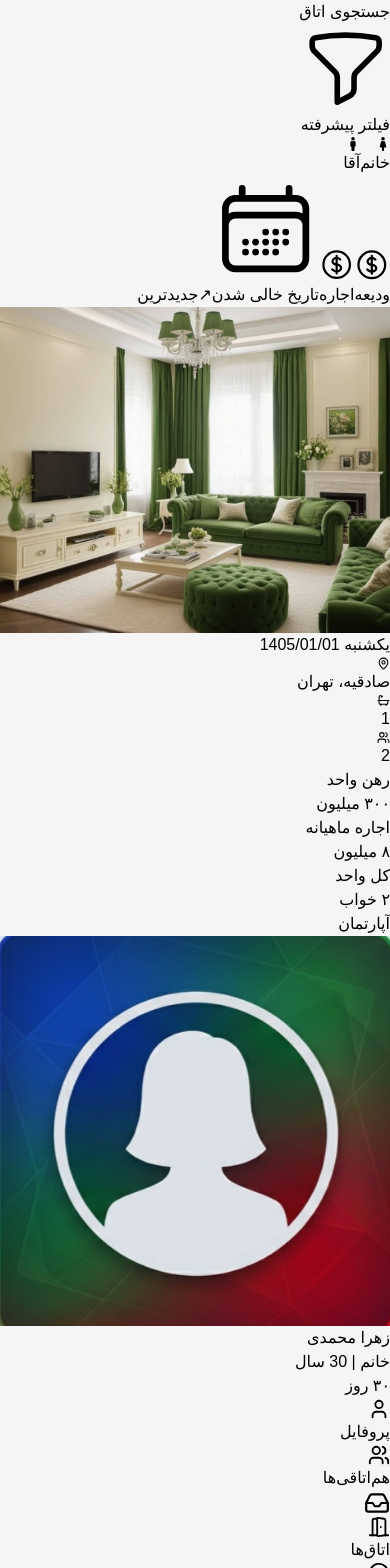
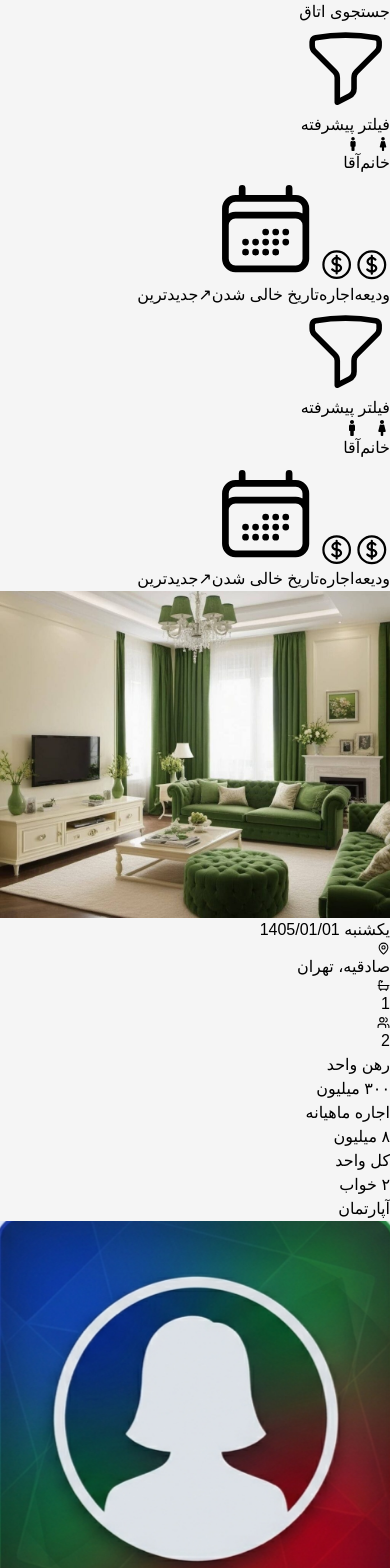
Before and after one commit to Haniemh/Hamkhoone, a React (Vite) app: page /RoomSearch in a window 390 px wide. Shown: the top 1568 px of the page. Built offline with nearby package versions, Linux system fonts and the light colour scheme.

Commit message:
diffrent search page for desktop and mobile

```diff
--- a/src/App.jsx
+++ b/src/App.jsx
@@ -10,6 +10,7 @@ import Chats from "./pages/Chat/ChatPage";
 import RequestPage from "./pages/Request/RequestPage";
 import RoommateSearchPage from "./pages/RoommateSearch/RoommateSearchPage";
 import RoomSearchPage from "./pages/RoomSearch/RoomSearchPage";
+import CreatePropertAd from "./pages/Property/CreatePropertyPage";
 
 function App() {
   return (
@@ -25,6 +26,7 @@ function App() {
         <Route path="/request" element={<RequestPage />} />
         <Route path="/RoommateSearch" element={<RoommateSearchPage />} />
         <Route path="/RoomSearch" element={<RoomSearchPage />} />
+        <Route path="/create-property" element={<CreatePropertAd />} />
       </Routes>
     </BrowserRouter>
   );
--- a/src/pages/RoomSearch/RoomSearchPage.jsx
+++ b/src/pages/RoomSearch/RoomSearchPage.jsx
@@ -6,6 +6,44 @@ export default function RoomSearchPage() {
   const rooms = [
     {
       id: 1,
+      image: "/images/room1.jpg",
+      city: "تهران",
+      district: "صادقیه",
+      bathrooms: 1,
+      roommates: 2,
+      deposit: "۳۰۰ میلیون",
+      rent: "۸ میلیون",
+      mapType: "کل واحد",
+      bedrooms: "۲ خواب",
+      unitType: "آپارتمان",
+      owner: "زهرا محمدی",
+      gender: "female",
+      age: 30,
+      duration: "۳۰ روز",
+      ownerImage: "/images/default-female.png",
+      date: "یکشنبه 1405/01/01",
+    },
+    {
+      id: 2,
+      image: "/images/room1.jpg",
+      city: "تهران",
+      district: "سعادت آباد",
+      bathrooms: 1,
+      roommates: 2,
+      deposit: "۳۰۰ میلیون",
+      rent: "۸ میلیون",
+      mapType: "کل واحد",
+      bedrooms: "۲ خواب",
+      unitType: "آپارتمان",
+      owner: "زهرا محمدی",
+      gender: "male",
+      age: 30,
+      duration: "۳۰ روز",
+      ownerImage: "/images/default-female.png",
+      date: "یکشنبه 1405/01/01",
+    },
+    {
+      id: 3,
       image: "/images/room1.jpg",
       city: "تهران",
       district: "صادقیه",
@@ -34,14 +72,23 @@ export default function RoomSearchPage() {
         </div>
 
         <SearchFilters />
-        <div className="space-y-4 mt-4">
-      {rooms.map((room) => (
-        <RoomCard
+        <div
+          className="
+          mt-5
+          grid
+          grid-cols-1
+          md:grid-cols-2
+          xl:grid-cols-3
+          gap-5
+          "
+        >
+        {rooms.map((room) => (
+          <RoomCard
           key={room.id}
           room={room}
-        />
-      ))}
-    </div>
+          />
+          ))}
+      </div>
 
     <div className="
       bg-white
--- a/src/pages/RoomSearch/SearchFilters.jsx
+++ b/src/pages/RoomSearch/SearchFilters.jsx
@@ -1,11 +1,9 @@
 import { useState } from "react";
 import {
   FunnelIcon,
-  UserIcon,
   CalendarDaysIcon,
   CurrencyDollarIcon,
 } from "@heroicons/react/24/outline";
-
 import { FaMale, FaFemale } from "react-icons/fa";
 
 export default function SearchFilters() {
@@ -19,22 +17,22 @@ export default function SearchFilters() {
   ];
 
   return (
-    <div className="bg-white rounded-[28px] p-4 shadow-sm border border-gray-100">
-      {/* row 1 */}
+    <>
+      {/* موبایل */}
+      <div className="lg:hidden bg-white rounded-[28px] p-4 shadow-sm border border-gray-100">
+
         <div className="flex gap-2 mb-3">
-        {/* advanced */}
           <button className="flex-1 h-11 bg-blue-600 text-white rounded-full flex items-center justify-center gap-2 text-sm font-medium shadow-md">
             <FunnelIcon className="w-5 h-5" />
             فیلتر پیشرفته
           </button>
 
-        {/* gender */}
           <div className="w-[38%] h-11 bg-gray-100 rounded-full flex p-1">
             <button
               onClick={() =>
                 setGender(gender === "female" ? null : "female")
               }
-            className={`flex-1 h-9 rounded-full flex items-center justify-center gap-1 text-sm transition
+              className={`flex-1 rounded-full flex items-center justify-center gap-1 text-sm
               ${
                 gender === "female"
                   ? "bg-blue-600 text-white"
@@ -49,7 +47,7 @@ export default function SearchFilters() {
               onClick={() =>
                 setGender(gender === "male" ? null : "male")
               }
-            className={`flex-1 h-10 rounded-full flex items-center justify-center gap-2 text-sm transition
+              className={`flex-1 rounded-full flex items-center justify-center gap-1 text-sm
               ${
                 gender === "male"
                   ? "bg-blue-600 text-white"
@@ -62,15 +60,11 @@ export default function SearchFilters() {
           </div>
         </div>
 
-      {/* row 2 */}
-      <div
-        dir="rtl"
-        className="flex gap-3 overflow-x-auto scrollbar-hide pb-1"
-      >
+        <div className="flex gap-3 overflow-x-auto scrollbar-hide">
           {filters.map((item) => (
             <button
               key={item}
-            className={` flex-shrink-0 h-11 px-5 rounded-full border border-gray-200 bg-white text-gray-600 text-sm flex items-center gap-2`}
+              className="flex-shrink-0 h-11 px-5 rounded-full border border-gray-200 bg-white text-gray-600 text-sm flex items-center gap-2"
             >
               {item === "تاریخ خالی شدن" && (
                 <CalendarDaysIcon className="w-4 h-4" />
@@ -89,5 +83,113 @@ export default function SearchFilters() {
           ))}
         </div>
       </div>
+
+      {/* دسکتاپ */}
+     <div
+  className="
+    hidden lg:flex
+    bg-white
+    rounded-3xl
+    p-4
+    shadow-sm
+    border border-gray-100
+    items-center
+    gap-3
+  "
+>
+
+  {/* فیلتر پیشرفته */}
+  <button
+    className="
+      bg-blue-600
+      text-white
+      px-8
+      h-12
+      rounded-full
+      flex
+      items-center
+      gap-2
+      shadow-md
+    "
+  >
+    <FunnelIcon className="w-5 h-5" />
+    فیلتر پیشرفته
+  </button>
+
+  {/* جنسیت */}
+  <div className="w-[220px] h-12 bg-gray-100 rounded-full flex p-1">
+
+    <button
+      onClick={() =>
+        setGender(gender === "female" ? null : "female")
+      }
+      className={`flex-1 rounded-full flex items-center justify-center gap-2
+      ${
+        gender === "female"
+          ? "bg-blue-600 text-white"
+          : "text-gray-500"
+      }`}
+    >
+      <FaFemale />
+      خانم
+    </button>
+
+    <button
+      onClick={() =>
+        setGender(gender === "male" ? null : "male")
+      }
+      className={`flex-1 rounded-full flex items-center justify-center gap-2
+      ${
+        gender === "male"
+          ? "bg-blue-600 text-white"
+          : "text-gray-500"
+      }`}
+    >
+      <FaMale />
+      آقا
+    </button>
+
+  </div>
+
+  {/* فیلترها */}
+  <div className="flex gap-2 mr-auto">
+
+    {filters.map((item) => (
+      <button
+        key={item}
+        className="
+          h-12
+          px-5
+          rounded-full
+          border
+          border-gray-200
+          bg-white
+          text-gray-600
+          flex
+          items-center
+          gap-2
+        "
+      >
+        {item === "تاریخ خالی شدن" && (
+          <CalendarDaysIcon className="w-4 h-4" />
+        )}
+
+        {(item === "اجاره" || item === "ودیعه") && (
+          <CurrencyDollarIcon className="w-4 h-4" />
+        )}
+
+        {item === "جدیدترین" && (
+          <span className="text-lg">↗</span>
+        )}
+
+        {item}
+      </button>
+    ))}
+
+  </div>
+
+</div>
+
+    </>
   );
 }
```
Lines whose indentation alone changed are shown as unchanged.
